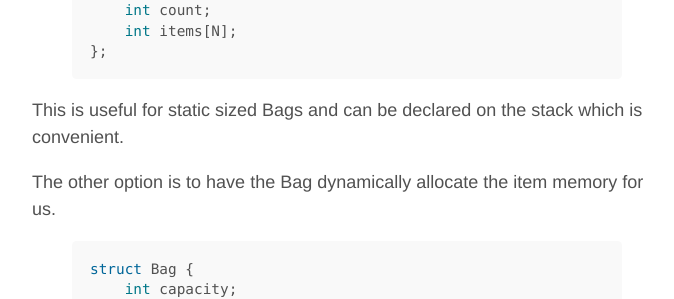
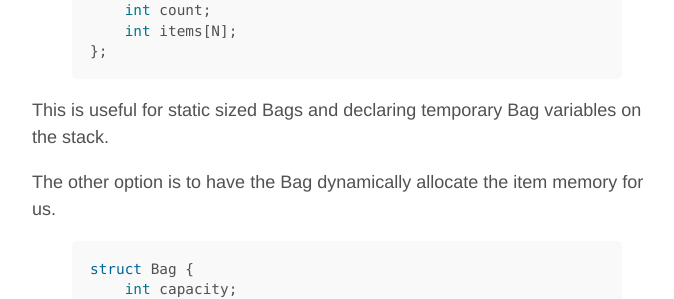
Before and after one commit to mironside/mironside.github.io-nope, a Jekyll site: the page built from _posts/2015-06-08-set-data-structure.md, in a window 1280 px wide and 900 px high, scrolled down 2440 px. Shown: the part 160-459 px from the top of the window, without its empty margins (293-967 px from the left). Built offline with Jekyll 4.4.1, drawn with Linux system fonts in a browser that asks for light colours.

Commit message:
set post

```diff
--- a/_posts/2015-06-08-set-data-structure.md
+++ b/_posts/2015-06-08-set-data-structure.md
@@ -108,7 +108,7 @@ struct Bag {
 };
 {% endhighlight %}
 
-This is useful for static sized Bags and can be declared on the stack which is convenient.
+This is useful for static sized Bags and declaring temporary Bag variables on the stack.
 
 The other option is to have the Bag dynamically allocate the item memory for us.
 
```
